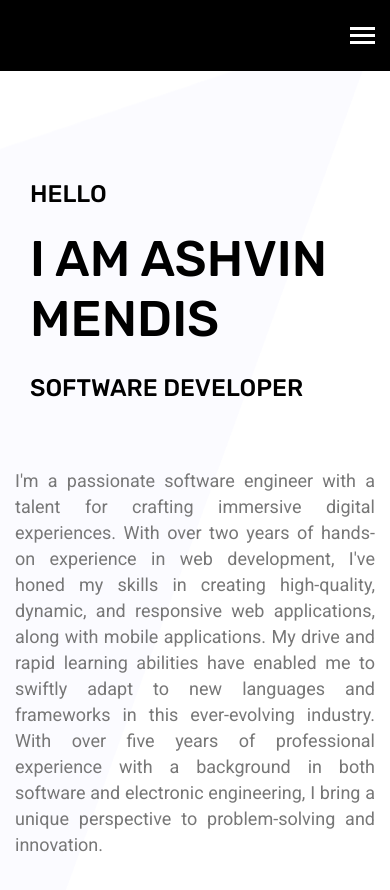
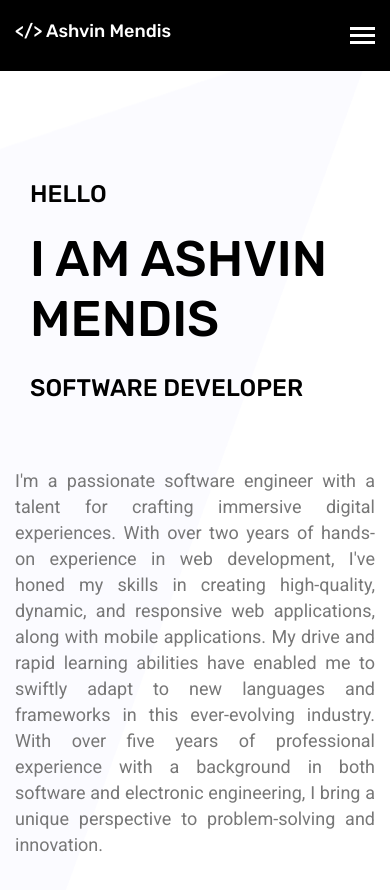
Before and after one commit to ashvinmendis/portfolio, a plain HTML site: page index.html in a window 390 px wide. Drawn offline with Linux system fonts and the light colour scheme; some packages are replaced by stand-ins of ours.

Commit message:
fixed mobile responsive

```diff
--- a/css/style.css
+++ b/css/style.css
@@ -3299,6 +3299,10 @@ h6 {
     .footer_area .footer_bottom a {
       color: #854fee; }
 
+      @media (max-width: 990px) {
+        .polioName {
+          color: white; } }
+
 /* End Footer Area css
 ============================================================================================ */
 /*---------------------------------------------------- */
--- a/index.html
+++ b/index.html
@@ -26,7 +26,7 @@
 			<nav class="navbar navbar-expand-lg navbar-light">
 				<div class="container">
 					<!-- Brand and toggle get grouped for better mobile display -->
-					<h4>&lt;/&gt; Ashvin Mendis</h4>
+					<h4 class="polioName">&lt;/&gt; Ashvin Mendis</h4>
 					<button class="navbar-toggler" type="button" data-toggle="collapse"
 						data-target="#navbarSupportedContent" aria-controls="navbarSupportedContent"
 						aria-expanded="false" aria-label="Toggle navigation">
```
Also changed, not shown: education.html (+1 -1 lines), experience.html (+1 -1 lines), portfolio.html (+1 -1 lines), projects/admin_dashboard/admin_dashboard.html (+1 -1 lines), projects/geolocation/geolocation.html (+1 -1 lines), projects/incident_report/incident_report.html (+1 -1 lines), skills.html (+1 -1 lines).
